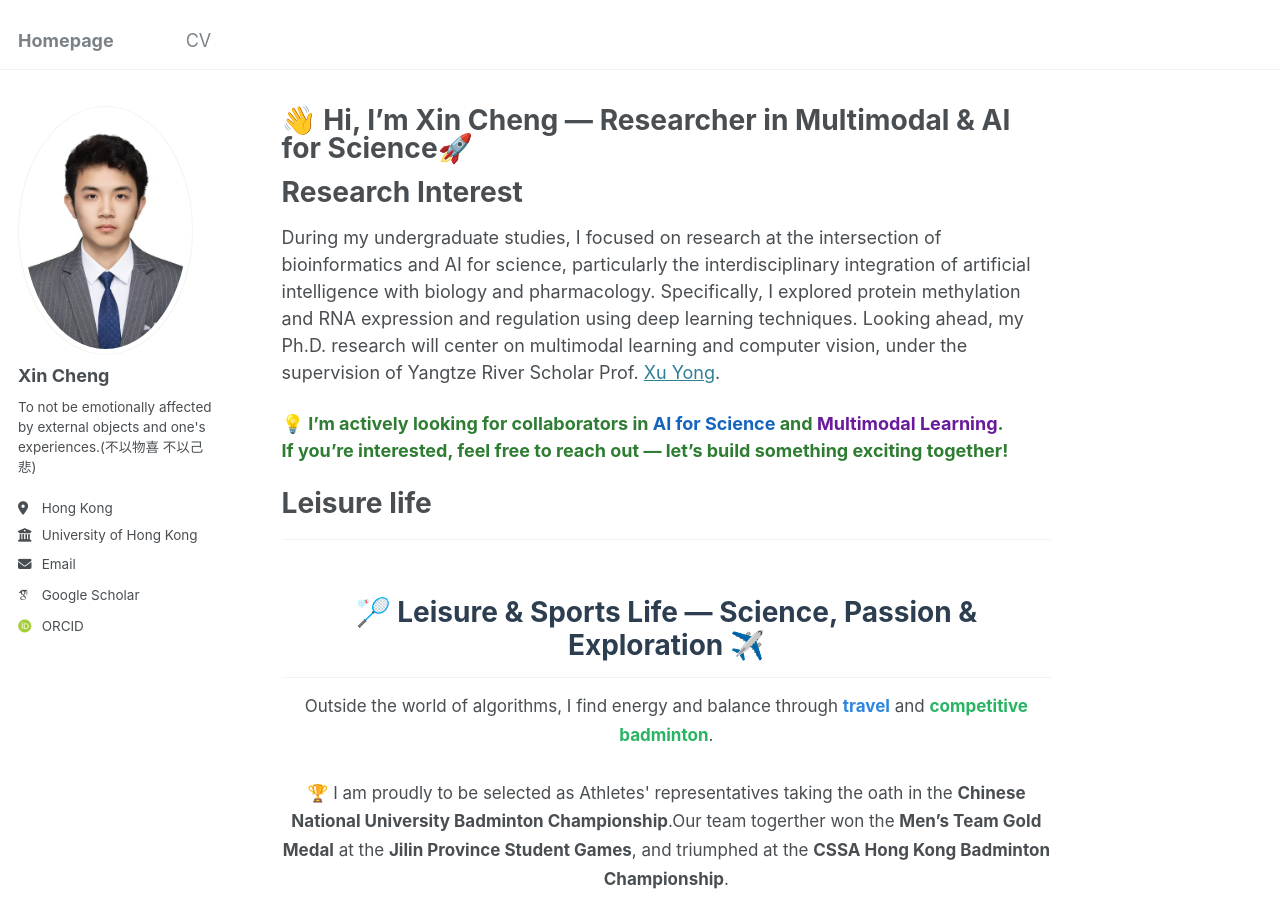
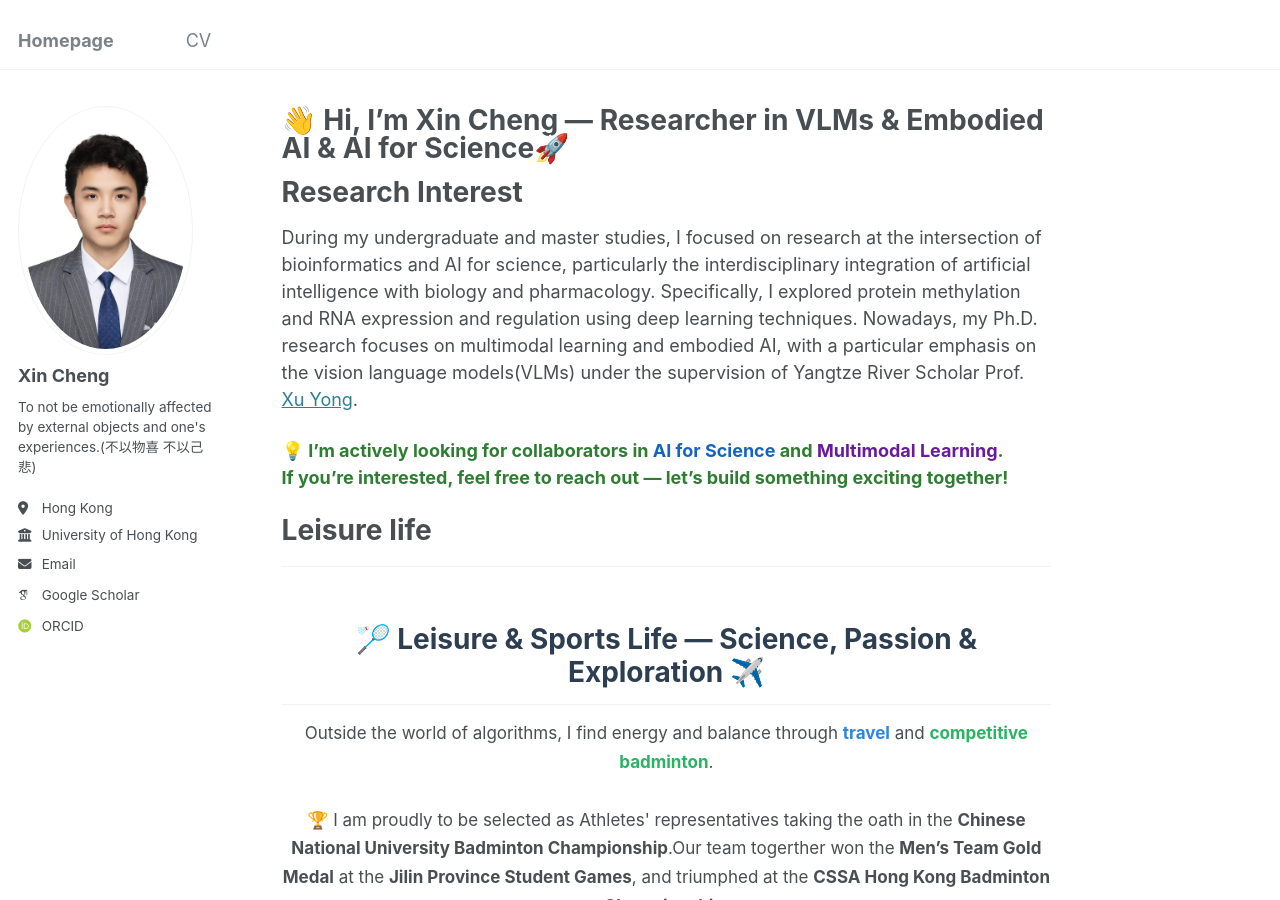
Before and after one commit to Tommy-Xin/Tommy-Xin.github.io, a Jekyll site: the page built from _pages/about.md, in a window 1280 px wide and 900 px high. Built offline with Jekyll 4.4.1, drawn with Linux system fonts in a browser that asks for light colours; some web fonts are replaced; comment, search, counter and statistics services are not loaded.

Commit message:
update in 2025

```diff
--- a/_pages/about.md
+++ b/_pages/about.md
@@ -1,6 +1,6 @@
 ---
 permalink: /
-title: "👋 Hi, I'm Xin Cheng — Researcher in Multimodal & AI for Science🚀"
+title: "👋 Hi, I'm Xin Cheng — Researcher in VLMs & Embodied AI & AI for Science🚀"
 author_profile: true
 redirect_from:
   - /about/
@@ -11,7 +11,7 @@ redirect_from:
 
 Research Interest
 ======
-During my undergraduate studies, I focused on research at the intersection of bioinformatics and AI for science, particularly the interdisciplinary integration of artificial intelligence with biology and pharmacology. Specifically, I explored protein methylation and RNA expression and regulation using deep learning techniques. Looking ahead, my Ph.D. research will center on multimodal learning and computer vision, under the supervision of Yangtze River Scholar Prof. [Xu Yong](https://faculty.hitsz.edu.cn/xuyong).
+During my undergraduate and master studies, I focused on research at the intersection of bioinformatics and AI for science, particularly the interdisciplinary integration of artificial intelligence with biology and pharmacology. Specifically, I explored protein methylation and RNA expression and regulation using deep learning techniques. Nowadays, my Ph.D. research focuses on multimodal learning and embodied AI, with a particular emphasis on the vision language models(VLMs) under the supervision of Yangtze River Scholar Prof. [Xu Yong](https://faculty.hitsz.edu.cn/xuyong).
 <!-- <div style="border: 2px solid #4CAF50; border-radius: 10px; padding: 15px; background-color: #f9fff9; font-size: 18px;"> -->
   <p style="font-weight: bold; color: #2e7d32;">
     💡 <strong>I’m actively looking for collaborators</strong> in <span style="color:#1565c0;">AI for Science</span> and <span style="color:#6a1b9a;">Multimodal Learning</span>.<br>
```
Also changed, not shown: _publications/2024-11-18-clair3-rna.md (+1 -1 lines).
